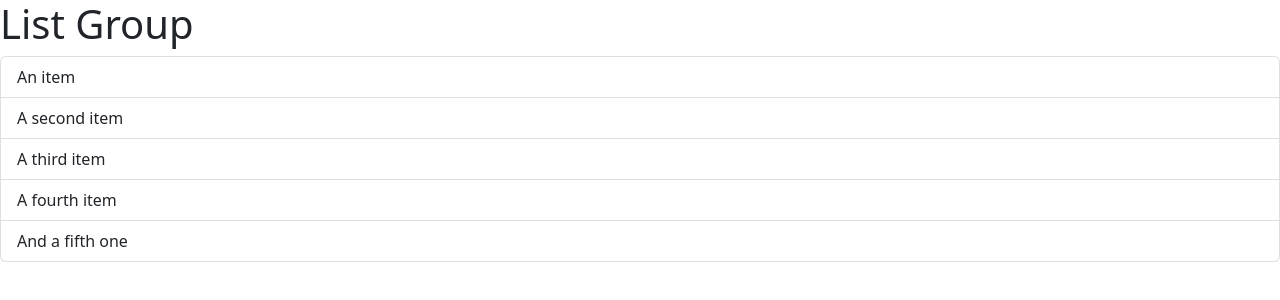
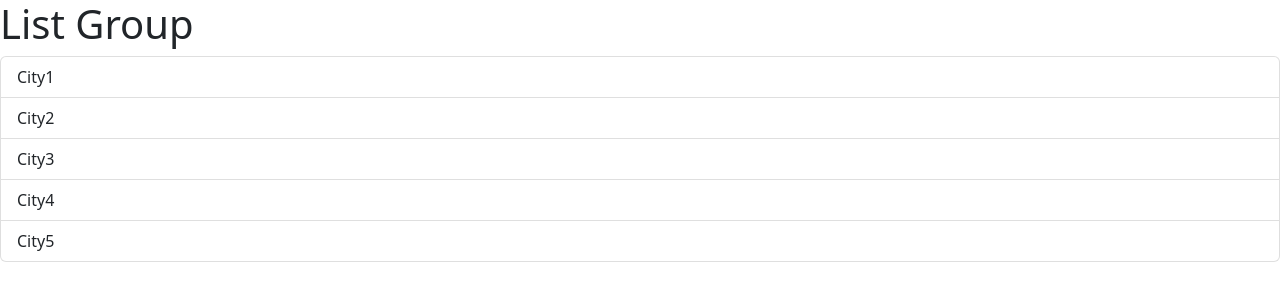
Before and after one commit to Jayant-Jeet/learning-react, a React (Vite) app: page / in a window 1280 px wide. Shown: the top 300 px of the page. Built offline with nearby package versions, Linux system fonts and the light colour scheme.

Commit message:
Rendering items from List

```diff
--- a/src/components/ListGroup.tsx
+++ b/src/components/ListGroup.tsx
@@ -1,13 +1,12 @@
 function ListGroup() {
+    const listItems = ['City1', 'City2', ' City3', 'City4', 'City5'];
   return (
     <>
         <h1>List Group</h1>
         <ul className="list-group">
-          <li className="list-group-item">An item</li>
-          <li className="list-group-item">A second item</li>
-          <li className="list-group-item">A third item</li>
-          <li className="list-group-item">A fourth item</li>
-          <li className="list-group-item">And a fifth one</li>
+            {listItems.map((item, index) => (
+                <li key={index} className="list-group-item">{item}</li>
+            ))}
         </ul>
     </>
   );
```
